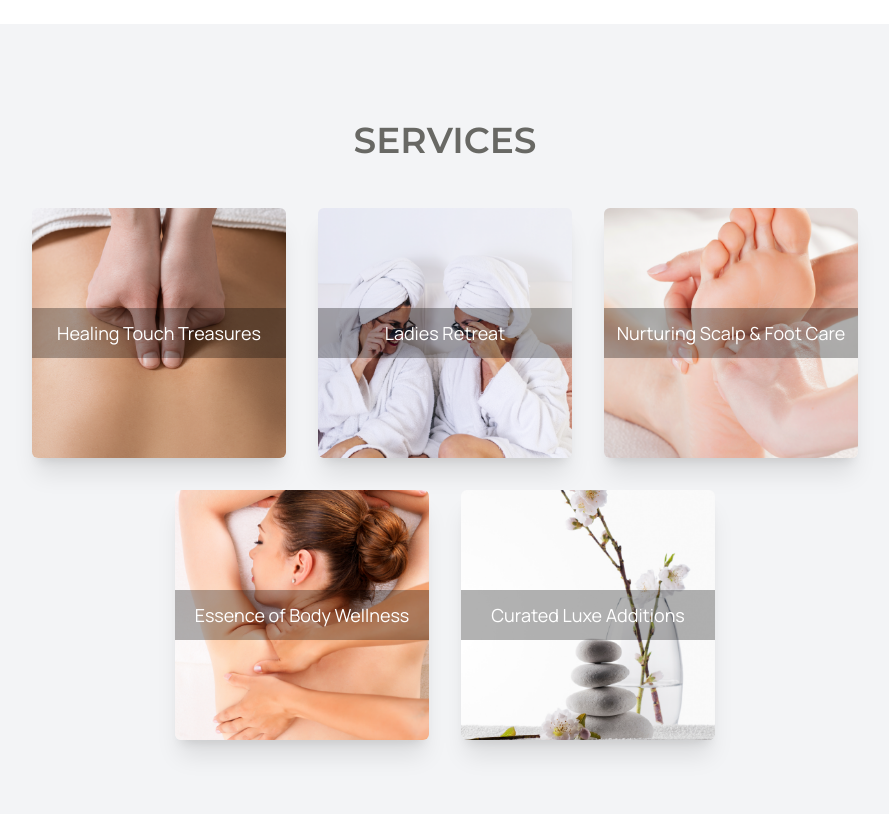
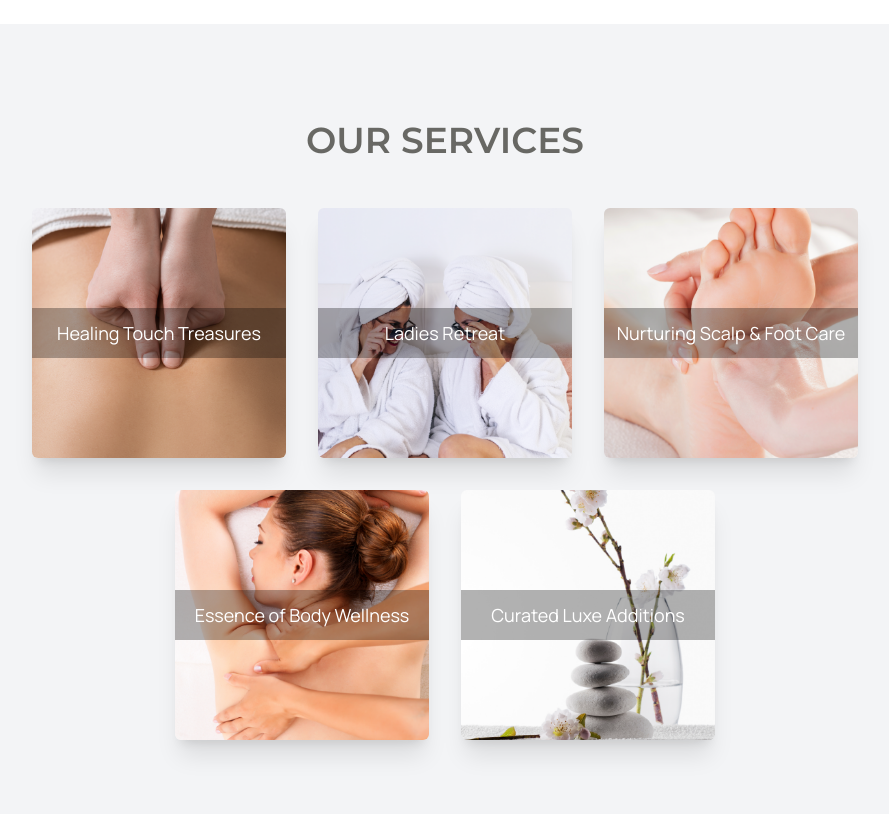
Before and after one commit to tbabyuk/g-moon-next-2024, a Next.js app: page / in a window 1280 px wide. Shown: the part 2640-3454 px from the top of the page, without its empty margins (195-1084 px from the left). Built offline with nearby package versions, Linux system fonts and the light colour scheme.

Commit message:
changed 'Services' heading to 'Our Services'

```diff
--- a/app/sections/GallerySection.jsx
+++ b/app/sections/GallerySection.jsx
@@ -7,7 +7,7 @@ export const GallerySection = () => {
     return (
         <div className="px-5 py-24">
             <SectionHeader title="OUR FACILITY" />
-            <div class="flex flex-wrap justify-center gap-4 md:px-12 lg:px-28">
+            <div className="flex flex-wrap justify-center gap-4 md:px-12 lg:px-28">
                 <div className="w-full max-w-[252px] h-[336px]">
                     <img src="images/gallery/outside_3x4.jpg" alt="Image 2" className="w-full h-auto object-cover rounded-md" />
                 </div>
--- a/app/sections/ServicesSection.jsx
+++ b/app/sections/ServicesSection.jsx
@@ -7,7 +7,7 @@ export const ServicesSection = () => {
 
     return (
         <div className="px-5 py-24 bg-gray-100">
-            <SectionHeader title="SERVICES" />
+            <SectionHeader title="OUR SERVICES" />
             <div className="flex lg:px-22 xl:px-28 justify-center flex-wrap gap-8">
                 {servicesList.map((service, index) => (
                     <ServiceCard key={index} service={service} />
```
